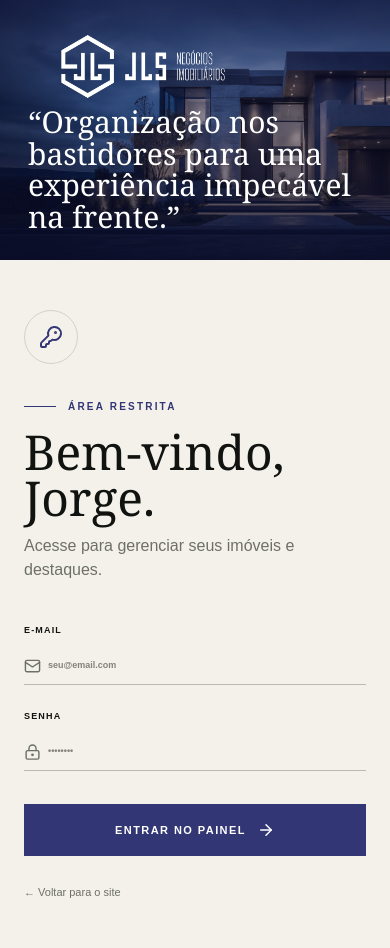
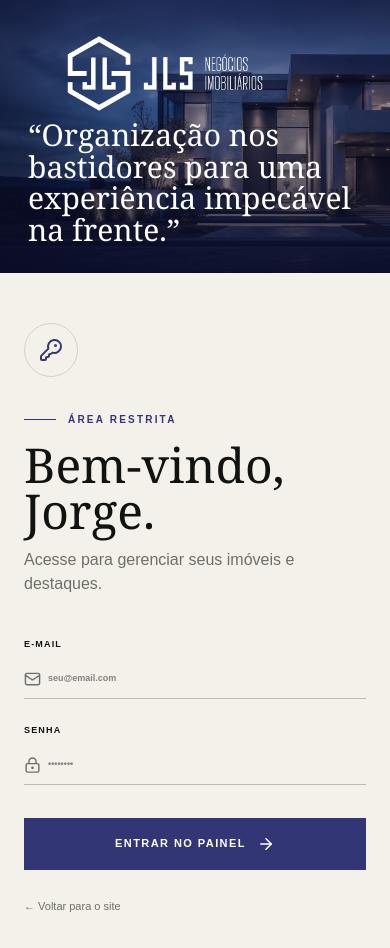
Before and after one commit to Nickcode25/site-jorge, a Next.js app: page /admin/login in a window 390 px wide. Shown: the top 948 px of the page. Built offline with nearby package versions, Linux system fonts and the light colour scheme; no server answers.

Commit message:
Enlarge admin login logo

```diff
--- a/app/globals.css
+++ b/app/globals.css
@@ -255,7 +255,7 @@ img { display: block; max-width: 100%; }
 .login-visual { position: relative; padding: 45px; color: #fff; background: url("/brand/properties-hero-jls.png") center/cover; display: flex; flex-direction: column; justify-content: space-between; }
 .login-overlay { position: absolute; inset: 0; background: linear-gradient(180deg, rgba(15,18,55,.76), rgba(24,27,73,.34) 45%, rgba(10,12,40,.9)); }
 .login-visual > *:not(.login-overlay) { position: relative; z-index: 1; }
-.login-brand-logo { width: 230px; display: block; }
+.login-brand-logo { width: min(380px, 80%); display: block; }
 .login-brand-logo img { width: 100%; filter: brightness(0) invert(1); }
 .login-visual blockquote { max-width: 570px; margin: 0; font: 400 clamp(2.2rem, 4vw, 4rem)/1.05 var(--serif); }
 .login-panel { display: grid; place-items: center; padding: 60px; }
@@ -322,7 +322,7 @@ img { display: block; max-width: 100%; }
   .footer-grid { grid-template-columns: 1fr; gap: 36px; }.footer-bottom { gap: 15px; align-items: flex-start; flex-direction: column; }
   .page-hero { padding: 145px 0 65px; }.page-hero h1 { font-size: 3.4rem; }.filters-panel { grid-template-columns: 1fr; }.filters-title, .clear-button { grid-column: auto; }.results-bar { align-items: flex-start; flex-direction: column; justify-content: center; gap: 8px; }
   .detail-page { padding-top: 74px; }.detail-topbar { height: 60px; }.detail-topbar button { font-size: 0; }.gallery { width: 100%; height: 470px; grid-template-columns: 1fr; }.gallery-thumbs { display: none; }.detail-layout { grid-template-columns: 1fr; gap: 45px; padding-block: 55px 75px; }.detail-specs { overflow-x: auto; }.detail-specs div { min-width: 100px; }.contact-card { position: static; }
-  .login-page { grid-template-columns: 1fr; }.login-visual { min-height: 260px; padding: 28px; }.login-visual blockquote { font-size: 30px; }.login-panel { padding: 50px 24px; }.login-box h1 { font-size: 48px; }
+  .login-page { grid-template-columns: 1fr; }.login-visual { min-height: 260px; padding: 28px; }.login-brand-logo { width: min(280px, 82%); }.login-visual blockquote { font-size: 30px; }.login-panel { padding: 50px 24px; }.login-box h1 { font-size: 48px; }
   .admin-page { display: block; }.admin-sidebar { position: static; width: 100%; height: auto; padding: 18px; flex-direction: row; align-items: center; }.admin-sidebar nav, .admin-user, .logout { display: none; }.admin-main { padding: 30px 16px 70px; }.admin-header { align-items: flex-start; flex-direction: column; }.admin-actions { width: 100%; }.admin-actions .button { flex: 1; padding-inline: 10px; }.admin-stats { align-items: flex-start; flex-wrap: wrap; gap: 18px; }.admin-stats div { min-width: 130px; }.admin-stats div + div { padding-left: 0; border: 0; }.admin-stats p { width: 100%; margin: 0; }.admin-property-row { align-items: flex-start; flex-wrap: wrap; }.admin-property-row > img { width: 80px; }.admin-property-info { min-width: calc(100% - 100px); }.admin-property-row > button { margin-left: auto; }.admin-property-row > button + button { margin-left: 0; }
   .modal-backdrop { padding: 0; }.property-modal { max-height: 100vh; width: 100%; height: 100vh; }.property-modal > header, .property-modal form { padding-inline: 20px; }.form-section, .form-section--specs { grid-template-columns: 1fr 1fr; }.form-section .span-2 { grid-column: 1/-1; }.property-modal footer { position: sticky; bottom: 0; padding: 15px 0; background: var(--paper); }
 }
```
